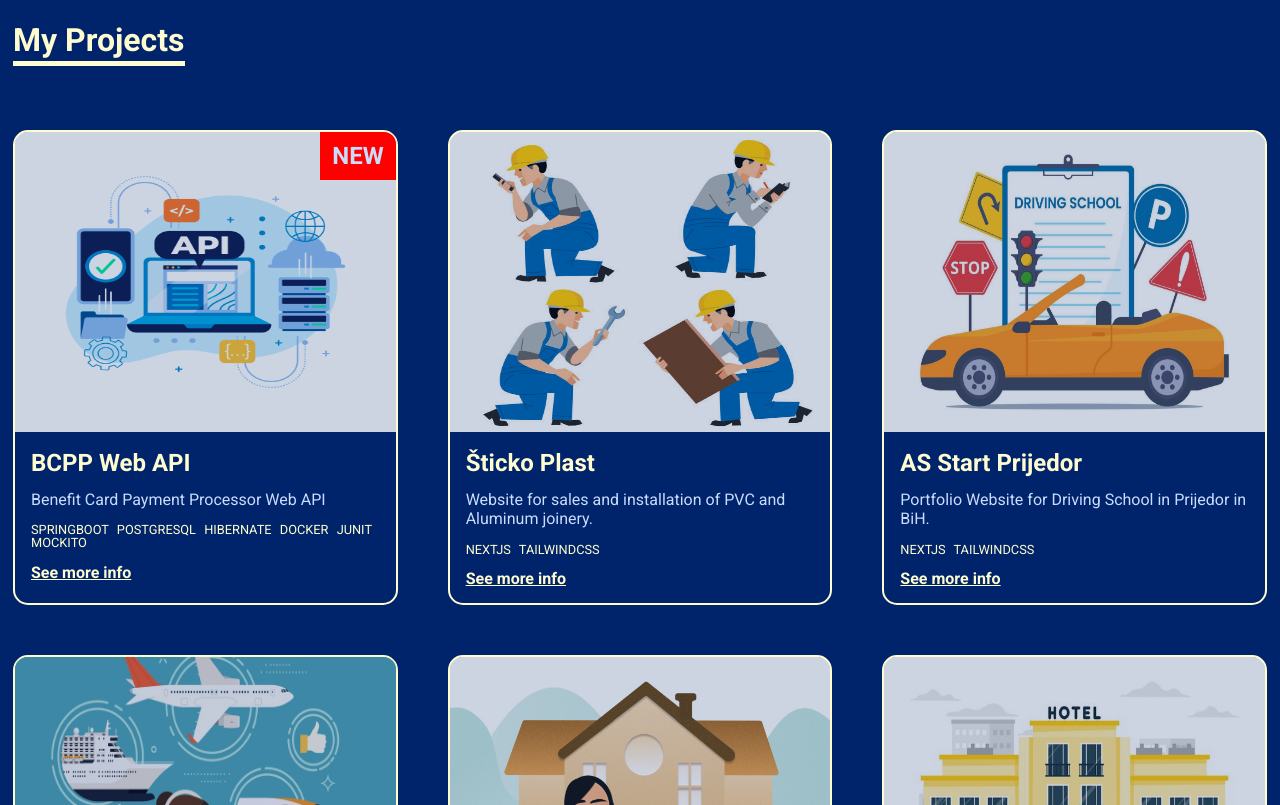
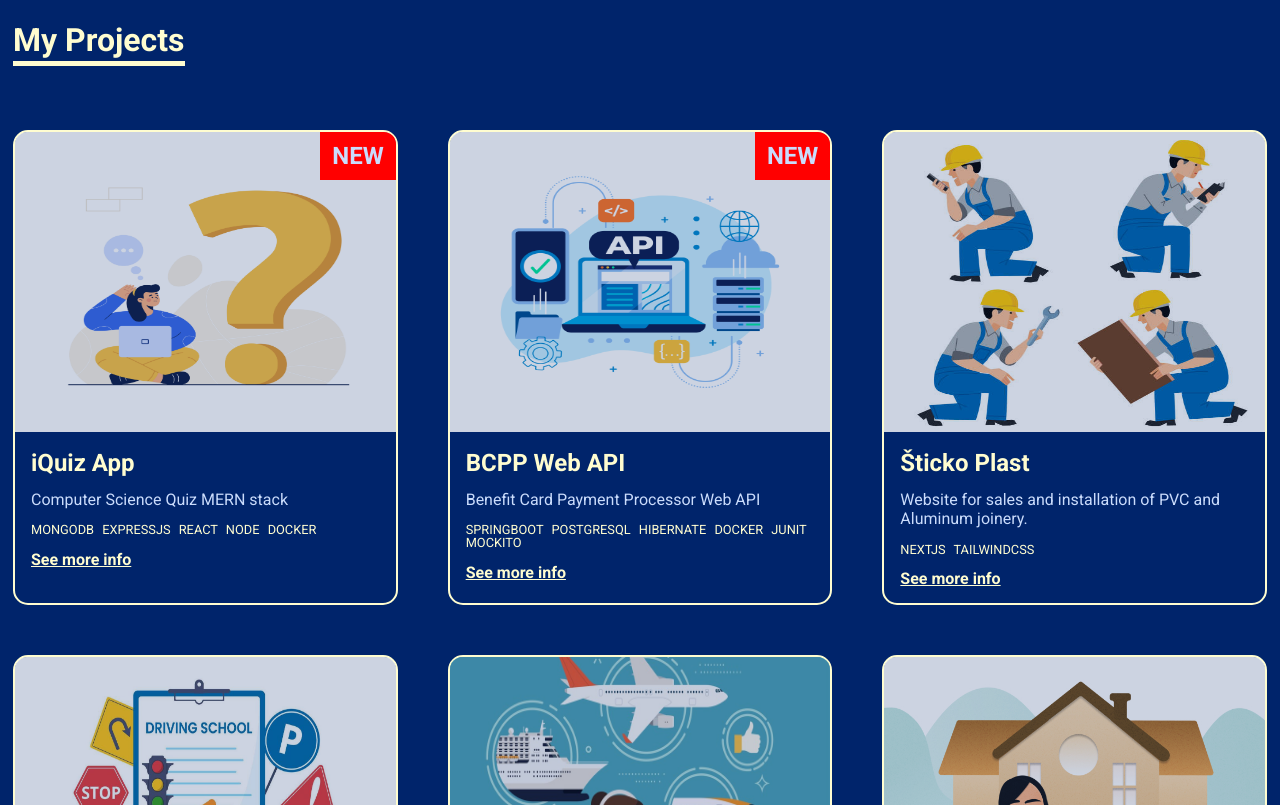
Before and after one commit to stjepanoviccc/my-portfolio-website, a React (Create React App) app: page / in a window 1280 px wide. Shown: the part 760-1565 px from the top of the page. Built offline with nearby package versions, Linux system fonts and the light colour scheme.

Commit message:
Added new projects

```diff
--- a/src/components/Projects.js
+++ b/src/components/Projects.js
@@ -11,6 +11,7 @@ const Projects = () => {
                 <h2 id="projects" className={headerStyles.h2}>My Projects</h2>
             </div>
             <div className={styles.projectsHolder}>
+                <Card isNew={true} img="/projects-quiz.jpg" title="iQuiz App" desc="Computer Science Quiz MERN stack" technologies="MONGODB EXPRESSJS REACT NODE DOCKER" href="github.com/stjepanoviccc/iquiz-app"/>
                 <Card isNew={true} img="/projects-api.jpg" title="BCPP Web API" desc="Benefit Card Payment Processor Web API" technologies="SPRINGBOOT POSTGRESQL HIBERNATE DOCKER JUNIT MOCKITO" href="github.com/stjepanoviccc/benefit-card-payment-processor"/>
                 <Card img="/projects-sticko.jpg" title="Šticko Plast" desc="Website for sales and installation of PVC and Aluminum joinery." technologies="NEXTJS TAILWINDCSS" href="sticko-plast.com"/>
                 <Card img="/projects-asstart.jpg" title="AS Start Prijedor" desc="Portfolio Website for Driving School in Prijedor in BiH." technologies="NEXTJS TAILWINDCSS" href="asstartprijedor.com"/>
```
Also changed, not shown: public/projects-quiz.jpg (added).
